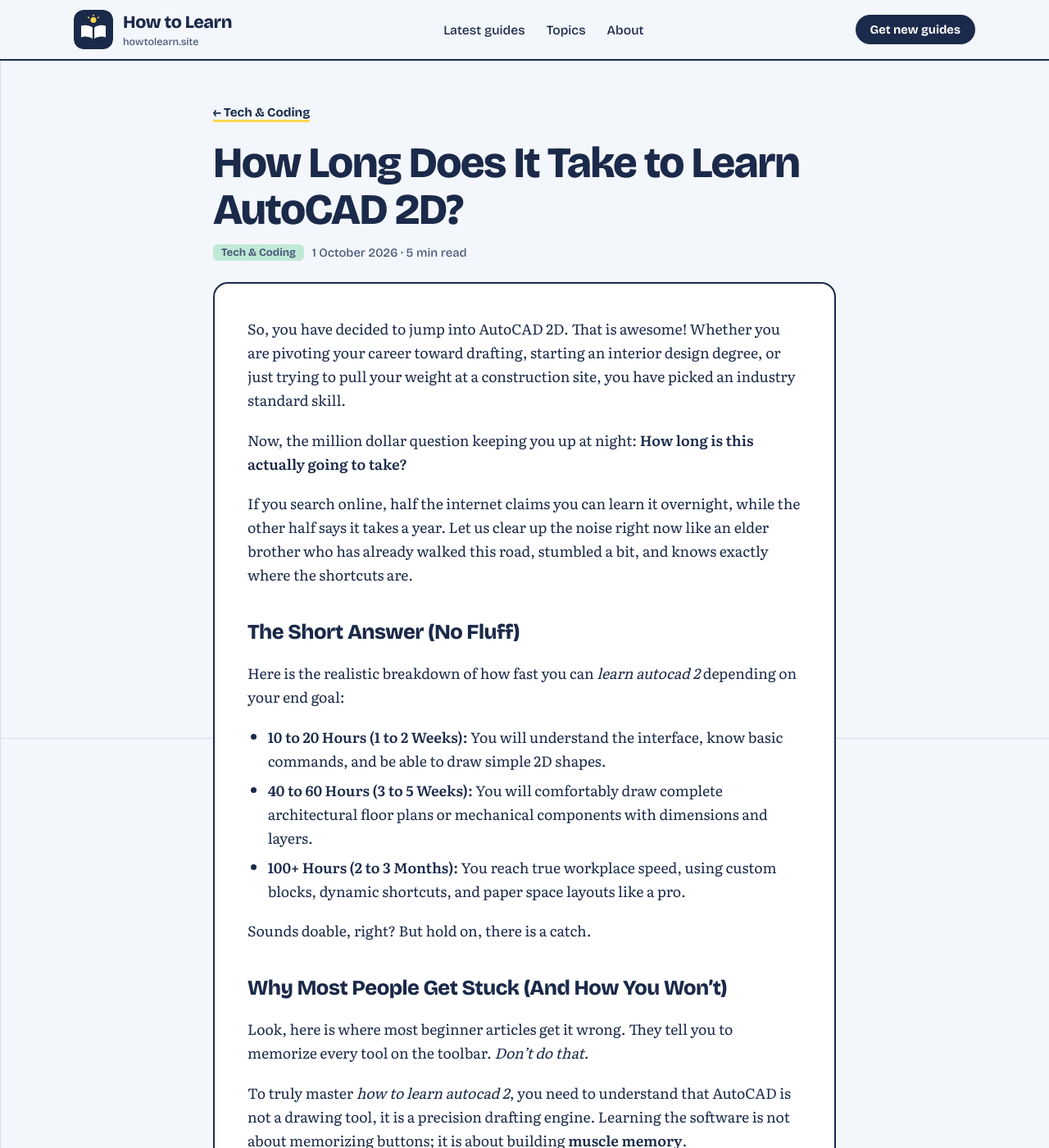
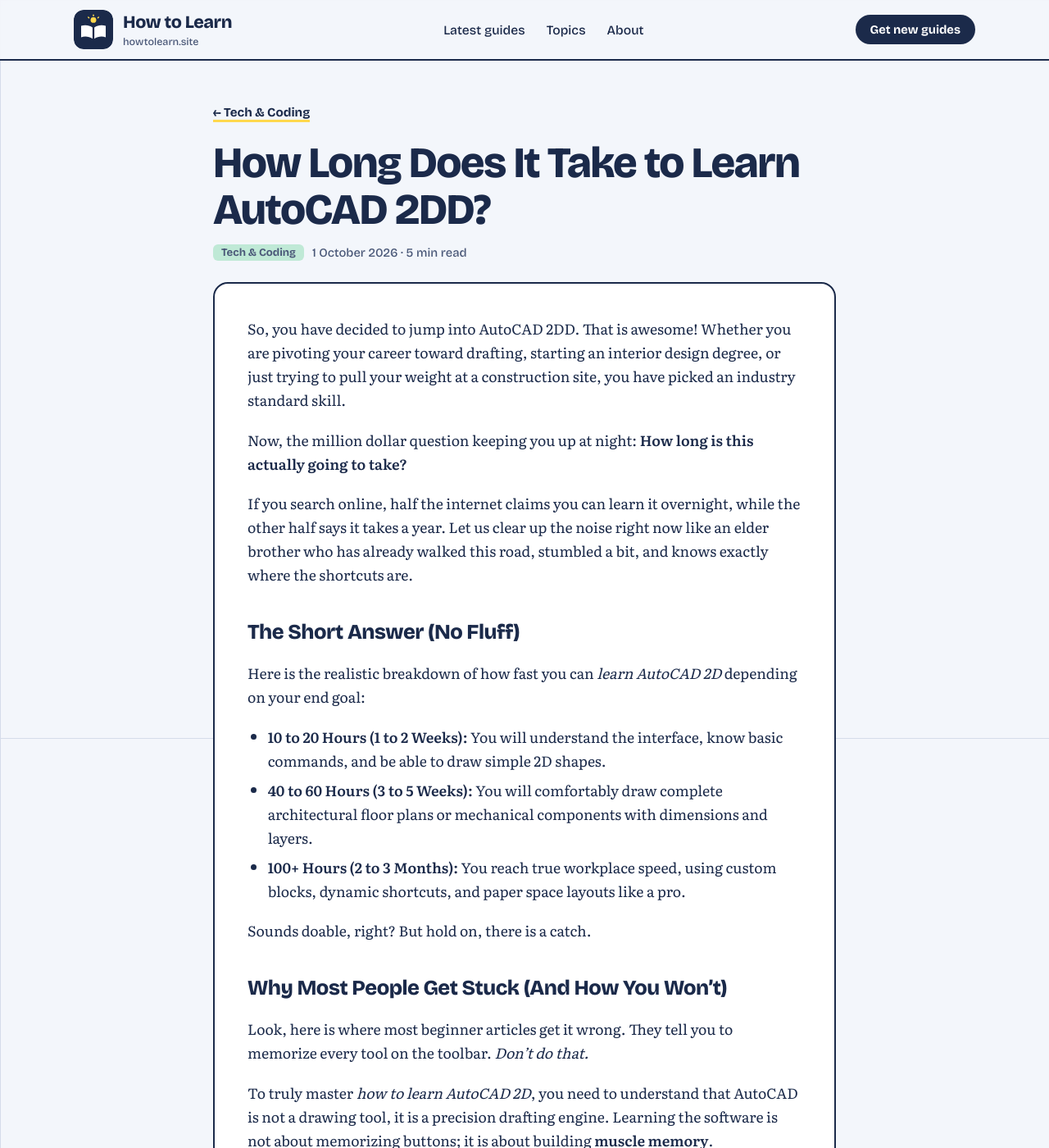
Before and after one commit to mehuls-ER7/mehuls-ER7.github.io, a Jekyll site: the page built from _posts/2026-10-01-how-to-learn-autocad-2d-guide.md, in a window 1280 px wide and 1400 px high. Shown: the whole window at 82% size. Built offline with Jekyll 4.4.1, drawn with Linux system fonts in a browser that asks for light colours; some of the changed text lies outside the part shown.

Commit message:
Update 2026-10-01-how-to-learn-autocad-2d-guide.md

```diff
--- a/_posts/2026-10-01-how-to-learn-autocad-2d-guide.md
+++ b/_posts/2026-10-01-how-to-learn-autocad-2d-guide.md
@@ -1,11 +1,11 @@
 ---
-title: "How Long Does It Take to Learn AutoCAD 2D?"
+title: "How Long Does It Take to Learn AutoCAD 2DD?"
 date: 2026-10-01
 category: tech
-description: "An honest guide on learning AutoCAD 2D speed, a realistic 4-week roadmap, and how to build true drafting speed."
+description: "An honest guide on learning AutoCAD 2DD speed, a realistic 4-week roadmap, and how to build true drafting speed."
 ---
 
-So, you have decided to jump into AutoCAD 2D. That is awesome! Whether you are pivoting your career toward drafting, starting an interior design degree, or just trying to pull your weight at a construction site, you have picked an industry standard skill.
+So, you have decided to jump into AutoCAD 2DD. That is awesome! Whether you are pivoting your career toward drafting, starting an interior design degree, or just trying to pull your weight at a construction site, you have picked an industry standard skill.
 
 Now, the million dollar question keeping you up at night: **How long is this actually going to take?**
 
@@ -13,7 +13,7 @@
 
 ## The Short Answer (No Fluff)
 
-Here is the realistic breakdown of how fast you can *learn autocad 2* depending on your end goal:
+Here is the realistic breakdown of how fast you can *learn AutoCAD 2D* depending on your end goal:
 
 * **10 to 20 Hours (1 to 2 Weeks):** You will understand the interface, know basic commands, and be able to draw simple 2D shapes.
 * **40 to 60 Hours (3 to 5 Weeks):** You will comfortably draw complete architectural floor plans or mechanical components with dimensions and layers.
@@ -25,7 +25,7 @@
 
 Look, here is where most beginner articles get it wrong. They tell you to memorize every tool on the toolbar. *Don't do that.*
 
-To truly master *how to learn autocad 2*, you need to understand that AutoCAD is not a drawing tool, it is a precision drafting engine. Learning the software is not about memorizing buttons; it is about building **muscle memory**.
+To truly master *how to learn AutoCAD 2D*, you need to understand that AutoCAD is not a drawing tool, it is a precision drafting engine. Learning the software is not about memorizing buttons; it is about building **muscle memory**.
 
 When you start out, you will feel energetic and excited. You will draw your first line, type in your first dimensions, and think, *"Hey, this is easy!"*
 
@@ -66,14 +66,14 @@
 
 ## Frequently Asked Questions
 
-**Q1: Can I learn AutoCAD 2D on my own without a course?**
-Yes! Thousands of draftsmen are self taught. With free YouTube tutorials, Autodesk documentation, and daily practice, you can easily *learn autocad 2* on your own.
+**Q1: Can I learn AutoCAD 2DD on my own without a course?**
+Yes! Thousands of draftsmen are self taught. With free YouTube tutorials, Autodesk documentation, and daily practice, you can easily *learn AutoCAD 2D* on your own.
 
-**Q2: Is AutoCAD 2D harder than 3D?**
+**Q2: Is AutoCAD 2DD harder than 3D?**
 No, 2D is significantly easier to grasp. It focuses on flat geometry, coordinates, and lines, whereas 3D requires understanding spatial perspectives, lighting, and rendering.
 
-**Q3: Do I need a high end laptop to learn AutoCAD 2D?**
+**Q3: Do I need a high end laptop to learn AutoCAD 2DD?**
 Not for 2D! Unlike heavy 3D rendering software, basic 2D drafting runs smoothly on most modern mid range laptops with an Intel i5/Ryzen 5 processor and 8GB to 16GB of RAM.
 
-**Q4: How long does it take to learn AutoCAD 2D for an absolute beginner with zero background?**
+**Q4: How long does it take to learn AutoCAD 2DD for an absolute beginner with zero background?**
 If you have zero drafting experience, expect it to take about 3 to 4 weeks of consistent effort to get comfortable drawing basic professional plans.
```
